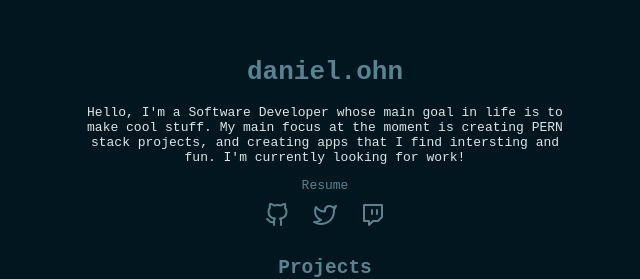
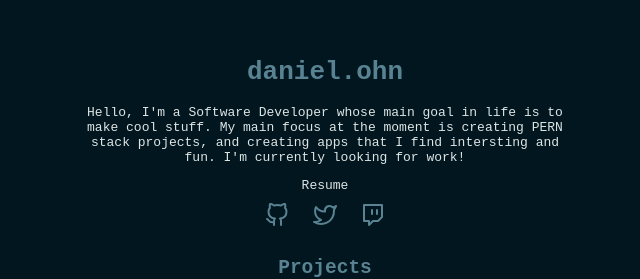
Before and after one commit to DanielOhn/portfolio-site, a React (Create React App) app: page / in a window 1280 px wide. In both pictures the pointer is over the link "Resume". Shown: the top 279 px of the page, without its empty margins (315-955 px from the left). Built offline with nearby package versions, Linux system fonts and the light colour scheme.

Commit message:
Update CSS to have urls change color on hover.

```diff
--- a/src/App.css
+++ b/src/App.css
@@ -55,6 +55,10 @@ a {
   color: var(--header-color);
 }
 
+a:hover {
+  color: var(--text-color);
+}
+
 @media screen and (min-width: 600px) {
 
   .projects {
```
